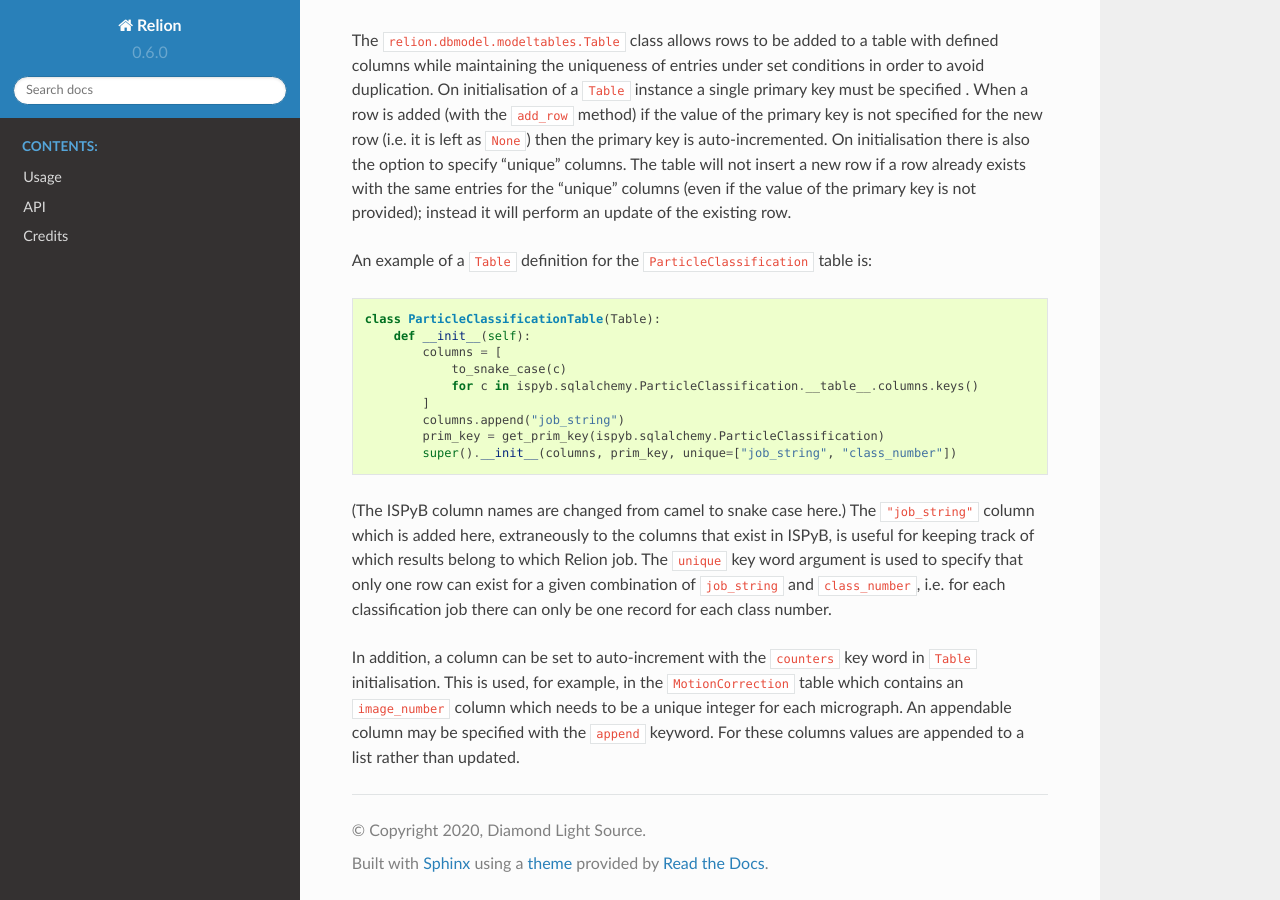
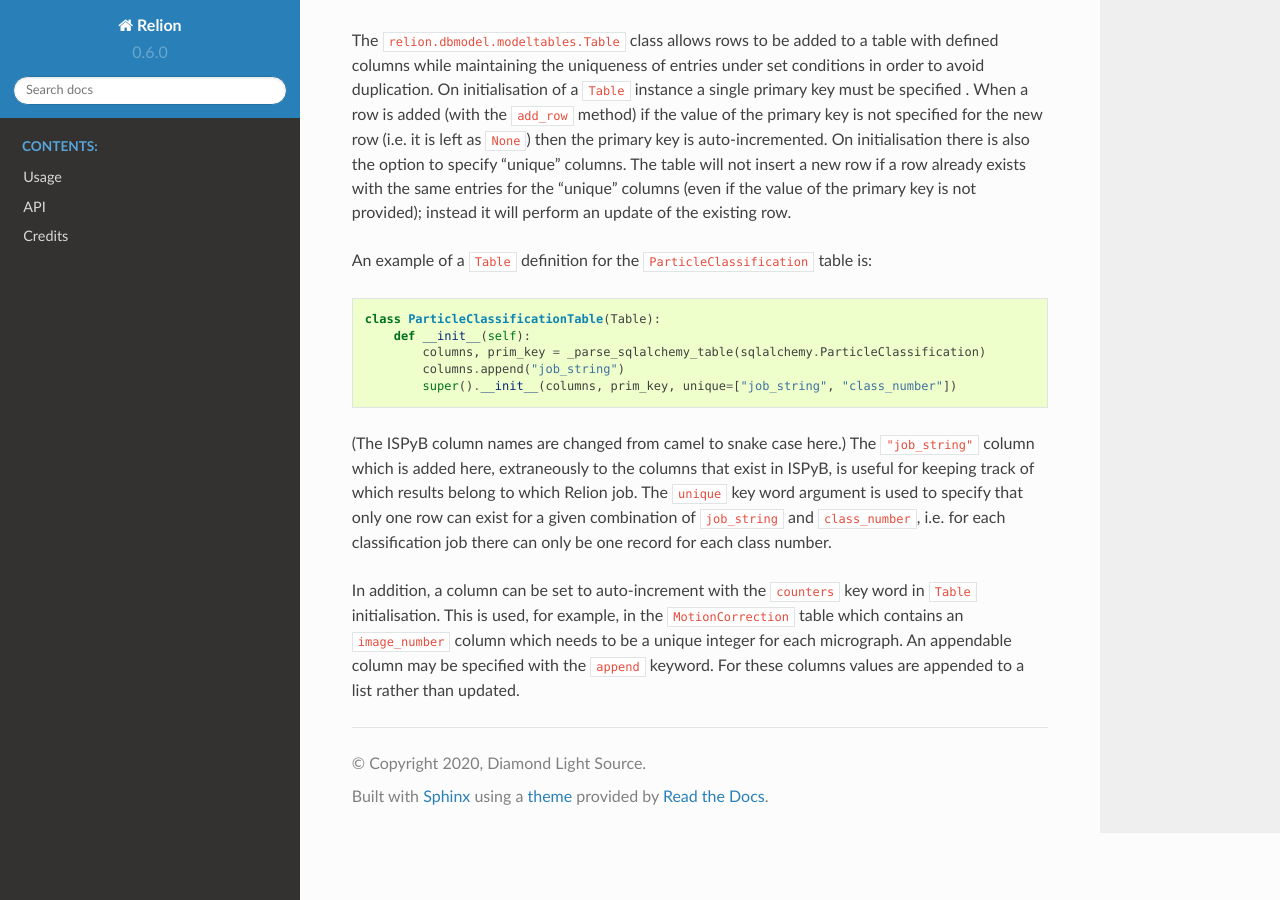
Before and after one commit to DiamondLightSource/python-relion, a Sphinx documentation site: the page built from docs/dbmodel.rst, in a window 1280 px wide and 900 px high, scrolled down 524 px. Built offline with Sphinx 7.4.7 and the Read the Docs theme 2.0.0, drawn with Linux system fonts in a browser that asks for light colours.

```diff
--- a/docs/dbmodel.rst
+++ b/docs/dbmodel.rst
@@ -35,12 +35,8 @@
 
     class ParticleClassificationTable(Table):
         def __init__(self):
-            columns = [
-                to_snake_case(c)
-                for c in ispyb.sqlalchemy.ParticleClassification.__table__.columns.keys()
-            ]
+            columns, prim_key = _parse_sqlalchemy_table(sqlalchemy.ParticleClassification)
             columns.append("job_string")
-            prim_key = get_prim_key(ispyb.sqlalchemy.ParticleClassification)
             super().__init__(columns, prim_key, unique=["job_string", "class_number"])
 
 (The ISPyB column names are changed from camel to snake case here.) The ``"job_string"`` column which is
```
Also changed, not shown: 1 other file.
